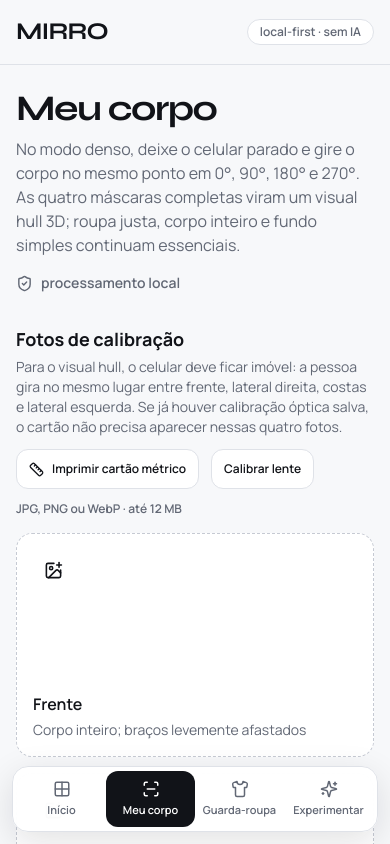
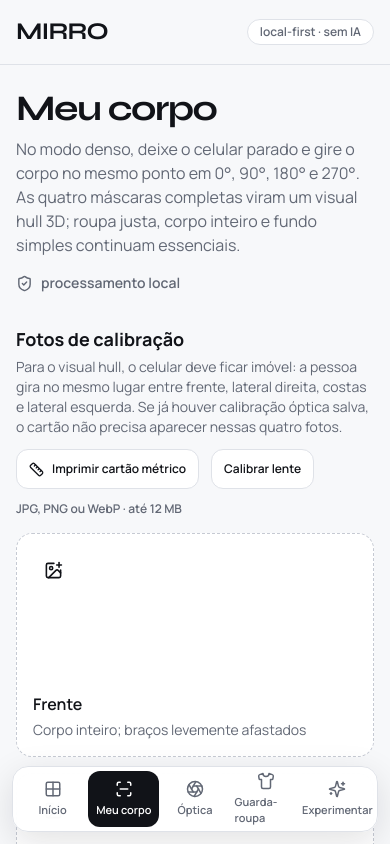
Before and after one commit to xsalles/mirro, a Next.js app: page /app/body in a window 390 px wide. Shown: the top 844 px of the page. Built offline with nearby package versions, Linux system fonts and the light colour scheme.

Commit message:
feat: add optics to product navigation

```diff
--- a/src/components/app-shell.tsx
+++ b/src/components/app-shell.tsx
@@ -2,12 +2,13 @@
 
 import Link from "next/link";
 import { usePathname } from "next/navigation";
-import { Grid2X2, ScanLine, Shirt, Sparkles } from "lucide-react";
+import { Aperture, Grid2X2, ScanLine, Shirt, Sparkles } from "lucide-react";
 import type { ReactNode } from "react";
 
 const NAV = [
   { href: "/app", label: "Início", icon: Grid2X2 },
   { href: "/app/body", label: "Meu corpo", icon: ScanLine },
+  { href: "/app/optics", label: "Óptica", icon: Aperture },
   { href: "/app/wardrobe", label: "Guarda-roupa", icon: Shirt },
   { href: "/app/try-on", label: "Experimentar", icon: Sparkles },
 ];
@@ -37,7 +38,7 @@
         </nav>
         <main className="min-w-0">{children}</main>
       </div>
-      <nav aria-label="Navegação principal" className="fixed inset-x-3 bottom-3 z-40 grid grid-cols-4 rounded-2xl border border-[var(--line)] bg-white/95 p-1 shadow-[0_10px_35px_rgba(17,19,24,.12)] backdrop-blur-xl lg:hidden">
+      <nav aria-label="Navegação principal" className="fixed inset-x-3 bottom-3 z-40 grid grid-cols-5 rounded-2xl border border-[var(--line)] bg-white/95 p-1 shadow-[0_10px_35px_rgba(17,19,24,.12)] backdrop-blur-xl lg:hidden">
         {NAV.map(({ href, label, icon: Icon }) => {
           const active = href === "/app" ? pathname === href : pathname.startsWith(href);
           return (
```
